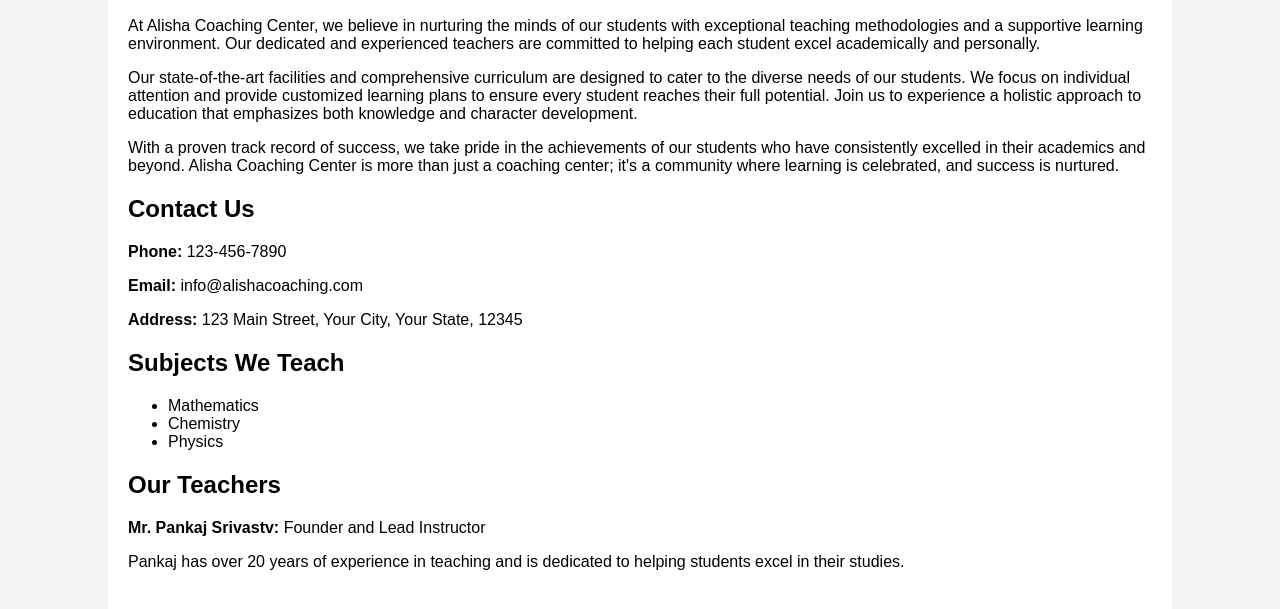
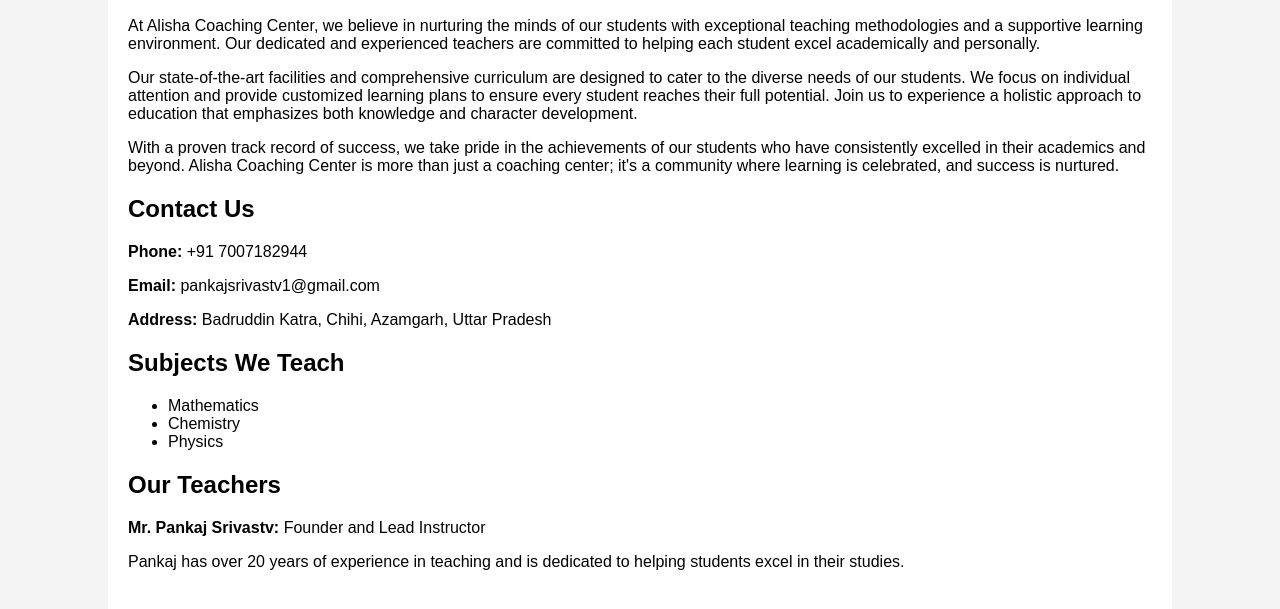
Before and after one commit to Alishacoaching/coaching, a plain HTML site: page index.html in a window 1280 px wide. Shown: the part 1002-1611 px from the top of the page. Drawn offline with Linux system fonts and the light colour scheme.

Commit message:
index.html

```diff
--- a/index.html
+++ b/index.html
@@ -67,9 +67,9 @@
         </div>
         <div class="contact-info">
             <h2>Contact Us</h2>
-            <p><strong>Phone:</strong> 123-456-7890</p>
-            <p><strong>Email:</strong> info@alishacoaching.com</p>
-            <p><strong>Address:</strong> 123 Main Street, Your City, Your State, 12345</p>
+            <p><strong>Phone:</strong> +91 7007182944</p>
+            <p><strong>Email:</strong> pankajsrivastv1@gmail.com</p>
+            <p><strong>Address:</strong> Badruddin Katra, Chihi, Azamgarh, Uttar Pradesh</p>
         </div>
         <div class="subjects">
             <h2>Subjects We Teach</h2>
```
